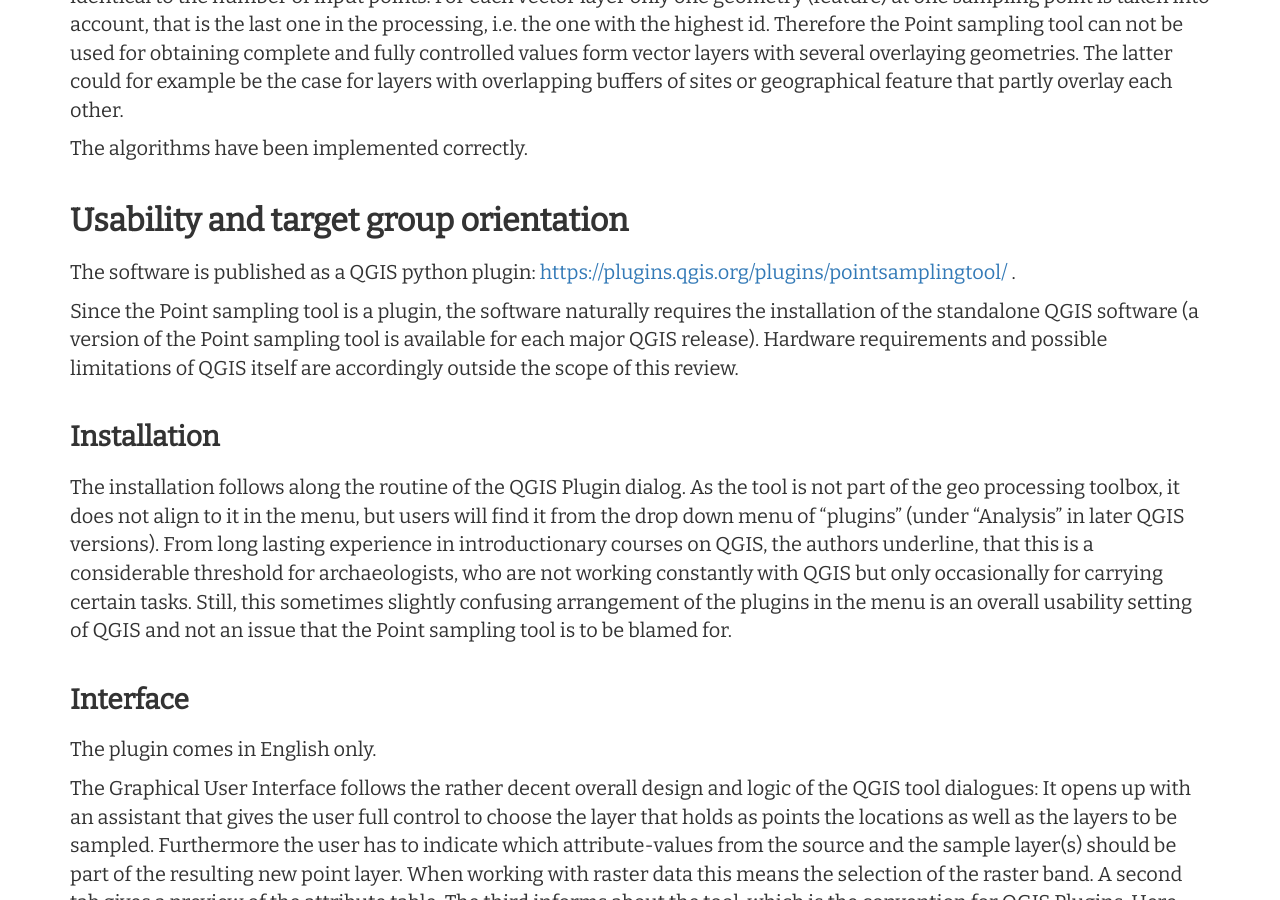
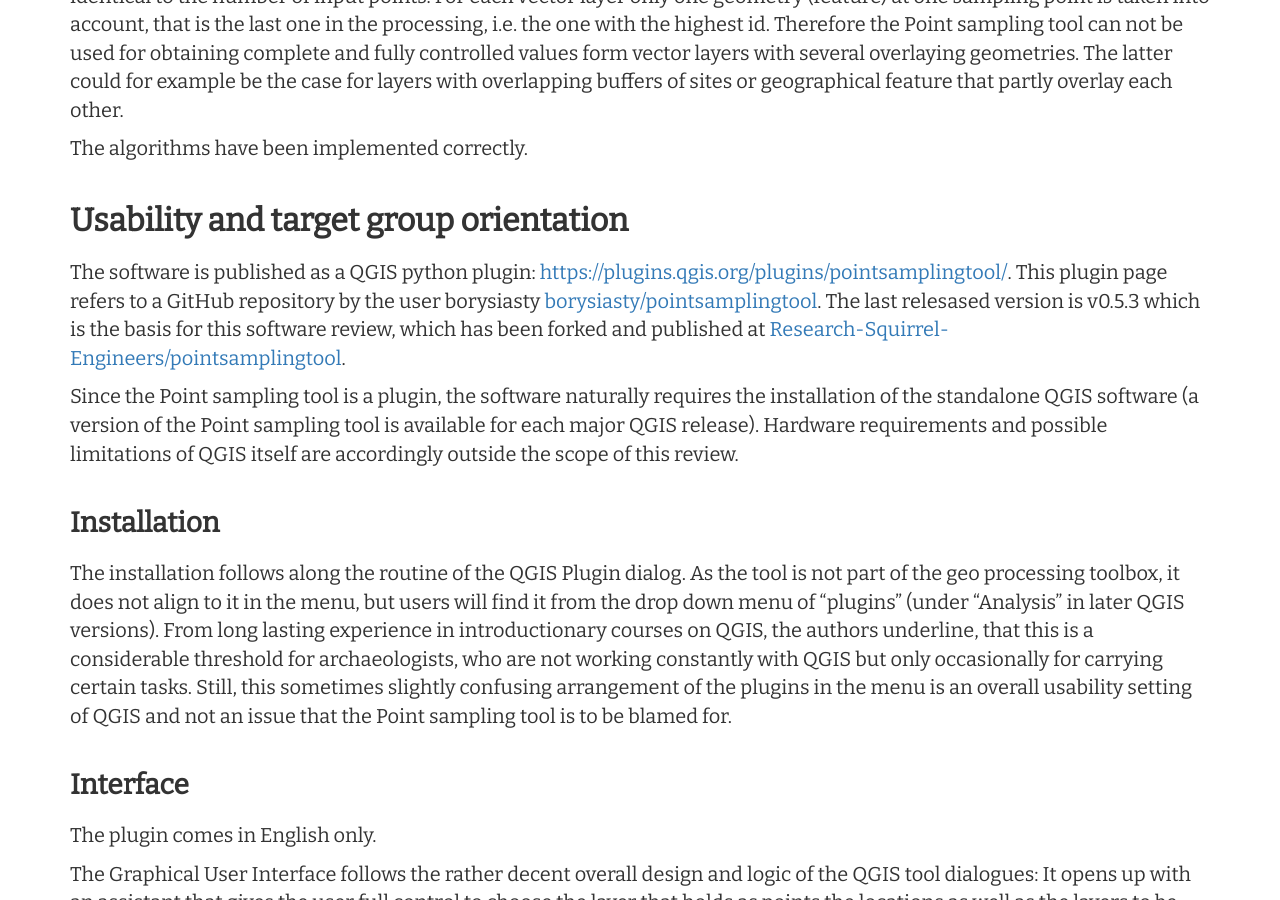
Before and after one commit to Research-Squirrel-Engineers/DGUF_PointSamplingTool, a Jekyll site: the page built from Review_Draft.md, in a window 1280 px wide and 900 px high, scrolled down 1953 px. Built offline with Jekyll 4.4.1, drawn with Linux system fonts in a browser that asks for light colours; nearby versions of some CDN libraries.

Commit message:
add PST fork link

```diff
--- a/Review_Draft.md
+++ b/Review_Draft.md
@@ -85,7 +85,8 @@ The algorithms have been implemented correctly.
 
 ### Usability and target group orientation
 
-The software is published as a QGIS python plugin: <https://plugins.qgis.org/plugins/pointsamplingtool/> .
+The software is published as a QGIS python plugin: <https://plugins.qgis.org/plugins/pointsamplingtool/>. This plugin page refers to a GitHub repository by the user borysiasty
+[borysiasty/pointsamplingtool](https://github.com/borysiasty/pointsamplingtool). The last relesased version is v0.5.3 which is the basis for this software review, which has been forked and published at [Research-Squirrel-Engineers/pointsamplingtool](https://github.com/Research-Squirrel-Engineers/pointsamplingtool).
 
 Since the Point sampling tool is a plugin, the software naturally requires the installation of the standalone QGIS software (a version of the Point sampling tool is available for each major QGIS release). Hardware requirements and possible limitations of QGIS itself are accordingly outside the scope of this review.
 
```
